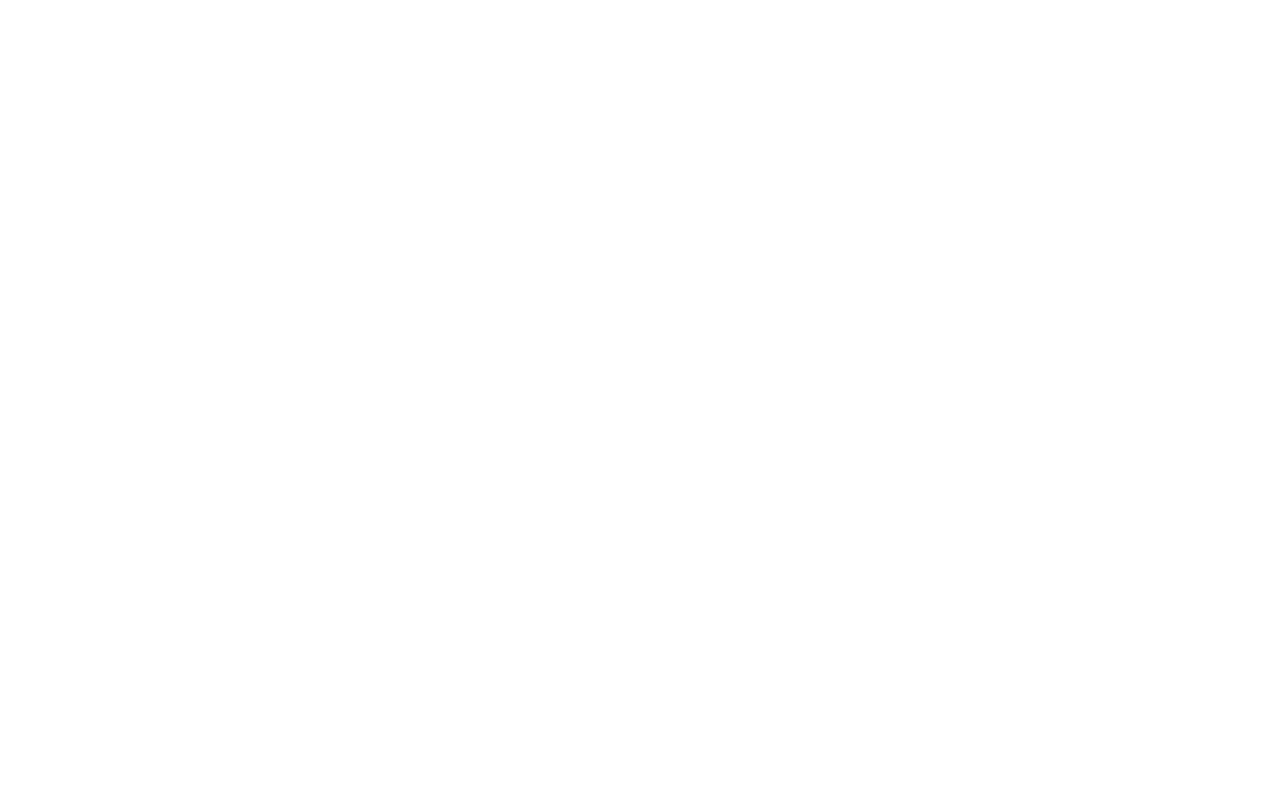
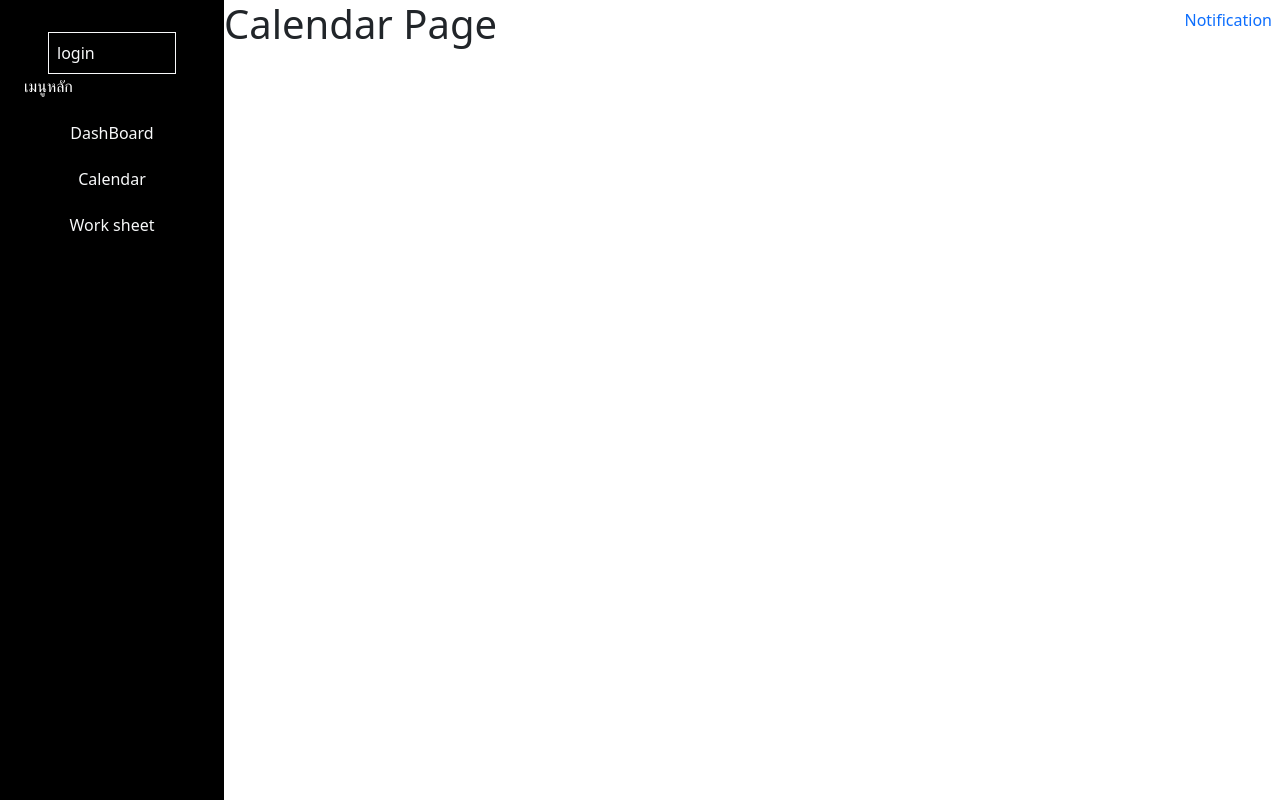
Before and after one commit to Phanukon01/TechjobTechJai, a React (Vite) app: page /login/calendar in a window 1280 px wide. Before the commit this address had no page. Built offline with nearby package versions, Linux system fonts and the light colour scheme.

Commit message:
ิburaphorn

```diff
--- a/package.json
+++ b/package.json
@@ -28,6 +28,6 @@
     "eslint-plugin-react-hooks": "^5.2.0",
     "eslint-plugin-react-refresh": "^0.4.22",
     "globals": "^16.4.0",
-    "vite": "npm:rolldown-vite@^7.1.14"
+    "vite": "npm:rolldown-vite@^7.2.5"
   }
 }
--- a/src/App.jsx
+++ b/src/App.jsx
@@ -9,6 +9,11 @@
 import AdminSetting from "./Admin/AdminSetting.jsx";
 import AdminWork from "./Admin/AdminWork.jsx";
 import AdminAccount from "./Admin/AdminAccount.jsx";
+
+import UserLayout from "./layouts/UserLayout.jsx";
+import UserCalendar from "./User/UserCalendar.jsx";
+import UserNotification from "./User/UserNotification.jsx";
+import UserWorkSheet from "./User/UserWorkSheet.jsx";
 
 
 
@@ -35,6 +40,7 @@
           }
         />
 
+        <Route element={<UserLayout />}>
           <Route
             path="/user"
             element={
@@ -43,6 +49,11 @@
                 : <Navigate to="/login" replace />
             }
           />
+          <Route path="calendar" element={<UserCalendar />} />
+          <Route path="notification" element={<UserNotification />} />
+          <Route path="work-worksheet" element={<UserWorkSheet />} />
+
+        </Route>
 
         <Route element={<AdminLayout />}>
           <Route path="work" element={<AdminWork />} />
--- /dev/null
+++ b/src/Menu/UserNavbar.jsx
@@ -0,0 +1,52 @@
+
+
+
+
+import { Link, useLocation } from 'react-router-dom'
+import { useState, useEffect } from 'react'
+
+const UserNavbar = () => {
+    const location = useLocation()
+    const [activeMenu, setActiveMenu] = useState(location.pathname)
+
+    useEffect(() => {
+        setActiveMenu(location.pathname)
+    }, [location.pathname])
+
+    return (
+        <div>
+        <div class="p-4 bg-black text-white" style={{ width: '14rem', height: '100vh' }}>
+            <div className='p-2 mt-2 text-light mx-4 border-1 '>
+                login
+            </div>
+            <p>เมนูหลัก</p>
+            <Link to="/user">
+                <button
+                    className={`btn mb-2 w-100 ${activeMenu === '/user' ? 'btn-light' : 'text-light'}`}
+                    onClick={() => setActiveMenu('/user')}
+                >
+                    DashBoard
+                </button>
+            </Link>
+            <Link to="/calendar">
+                <button
+                    className={`btn mb-2 w-100 ${activeMenu === '/user' ? 'btn-light' : 'text-light'}`}
+                    onClick={() => setActiveMenu('/calendar')}
+                >
+                    Calendar
+                </button>
+            </Link>
+            <Link to="/work-worksheet">
+            <button className={`btn mb-2 w-100 ${activeMenu === '/user' ? 'btn-light' : 'text-light'}`}>
+                Work sheet
+            </button>
+            </Link>
+        </div>
+        <Link to="/notification">
+            <button className='position-absolute top-0 end-0 p-2' onClick={() => setActiveMenu('/notification')}>Notification<i className='bi bi-bell'></i></button>
+        </Link>
+        </div>
+    )
+}
+
+export default UserNavbar
--- /dev/null
+++ b/src/User/UserCalendar.jsx
@@ -0,0 +1,12 @@
+
+
+
+
+const Calendar = () => {
+    return  (
+        <div>
+            <h1>Calendar Page</h1>
+        </div>
+    )
+}
+export default Calendar
--- a/src/User/UserDashborad.jsx
+++ b/src/User/UserDashborad.jsx
@@ -1,13 +1,68 @@
 
+
+
+import {
+  BarChart,
+  Bar,
+  XAxis,
+  YAxis,
+  CartesianGrid,
+  Tooltip,
+  Legend,
+  ResponsiveContainer
+} from 'recharts'
+
+// ข้อมูลตัวอย่างสำหรับแสดงในแผนภูมิ
+const data = [
+  { name: 'ม.ค.', sales: 4000, uv: 2400, amt: 2400 },
+  { name: 'ก.พ.', sales: 3000, uv: 1398, amt: 2210 },
+  { name: 'มี.ค.', sales: 6800, uv: 9800, amt: 2290 },
+  { name: 'เม.ย.', sales: 2780, uv: 3908, amt: 2000 },
+  { name: 'พ.ค.', sales: 5890, uv: 4800, amt: 2181 },
+  { name: 'มิ.ย.', sales: 2390, uv: 3800, amt: 2500 },
+  { name: 'ก.ค.', sales: 7490, uv: 4300, amt: 2100 },
+]
 
 const UserDashboard = () => {
 
   return (
-   <div>
-      <h1 className="text-2xl p-8">User Dashboard</h1>
-      <h1>ldtkgbldnkjbhi</h1>
-   </div>
-  );
-};
+  <div className='p-4' style={{ width: '95%', height: '80vh' }}>
+    <h1>User Dashboard</h1>
+    <div style={{width:'50%', height:'50vh'}}>
+    <h3>ระดับการทำงานสำเร็จ</h3>
+      {/* ภาชนะที่ปรับขนาดได้ (Responsive Container) เพื่อให้แผนภูมิปรับตามหน้าจอ */}
+      <ResponsiveContainer width="100%" height="100%">
+        <BarChart
+          data={data}
+          margin={{
+            top: 5,
+            right: 30,
+            left: 20,
+            bottom: 5,
+          }}
+        >
+          {/* เส้นตารางหลังแผนภูมิ */}
+          <CartesianGrid strokeDasharray="3 3" />
 
-export default UserDashboard;
+          {/* แกน X: แสดงชื่อเดือน */}
+          <XAxis dataKey="name" />
+
+          {/* แกน Y: แสดงค่าตัวเลขยอดขาย */}
+          <YAxis />
+
+          {/* Tooltip: แสดงข้อมูลเมื่อเอาเมาส์ไปชี้ */}
+          <Tooltip />
+
+          {/* Legend: คำอธิบายสีของแท่ง */}
+          <Legend />
+
+          {/* Bar: แท่งแผนภูมิจริง ๆ (แสดงค่าจาก dataKey="sales") */}
+          <Bar dataKey="sales" fill="#" name="ยอดขาย (Sales)" />
+        </BarChart>
+      </ResponsiveContainer>
+      </div>
+  </div>
+  )
+}
+
+export default UserDashboard
--- /dev/null
+++ b/src/User/UserNotification.jsx
@@ -0,0 +1,17 @@
+
+
+
+const UserNotification = () => {
+    const goBack = () => {
+        window.history.back()
+    }
+    return(
+        <div>
+            <button onClick={goBack} style={{ padding: '10px 20px', cursor: 'pointer' }}>
+                ⬅️ ย้อนกลับ
+            </button>
+            <h1 className="p-4">Notification</h1>
+        </div>
+    )
+}
+export default UserNotification
--- /dev/null
+++ b/src/User/UserWorkSheet.jsx
@@ -0,0 +1,12 @@
+
+
+
+const UserWorkSheet = () => {
+    return (
+        <div>
+
+            <h1>Work Sheet</h1>
+        </div>
+    )
+}
+export default UserWorkSheet
--- /dev/null
+++ b/src/layouts/UserLayout.jsx
@@ -0,0 +1,17 @@
+
+
+import React from 'react';
+import { Outlet } from 'react-router-dom';
+import UserNavbar from "../Menu/UserNavbar"
+const UserLayout = () => {
+    return (
+        <div className="d-flex mx-auto " style={{width: '100%', height: '100vh'}}>
+            {/* <AppHeader /> */}
+            <UserNavbar />
+            <Outlet />
+            {/* <AppFooter /> */}
+        </div>
+
+    )
+}
+export default UserLayout;
```
Also changed, not shown: 1 other file (tests, documents, lock files or other folders). Lines whose indentation alone changed are shown as unchanged.
